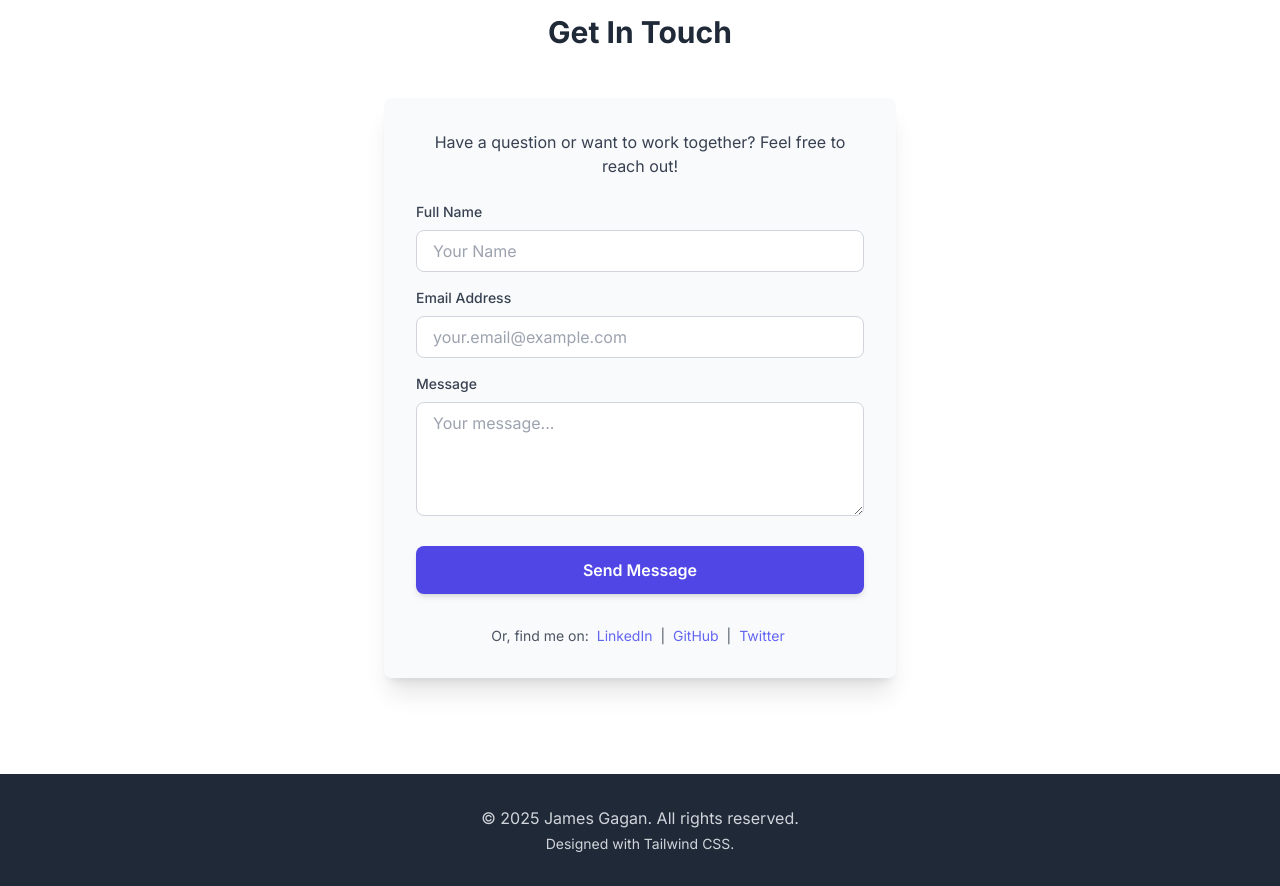
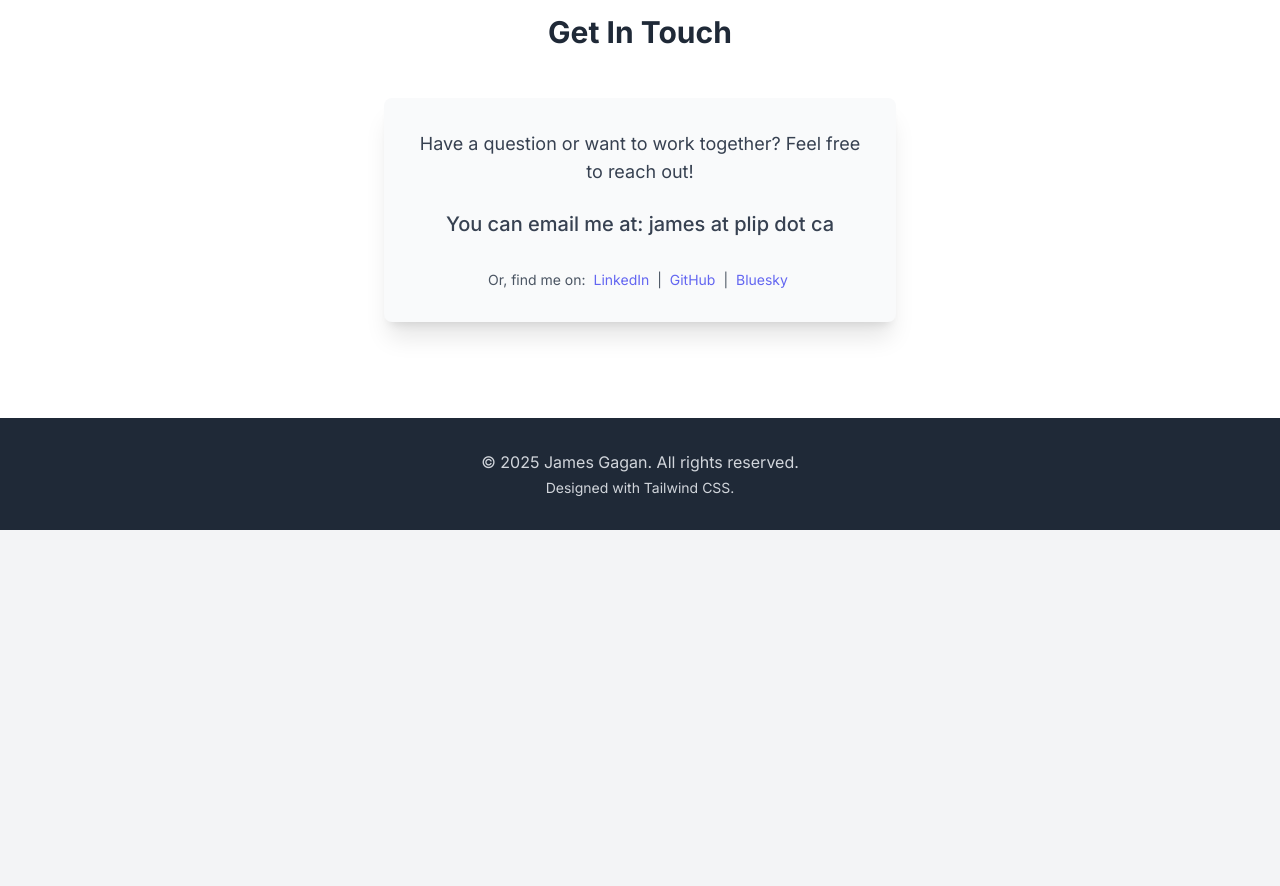
Before and after one commit to husker/husker.github.io, a plain HTML site: page index.html in a window 1280 px wide. Shown: the part 2020-2906 px from the top of the page. After the commit the page ends 2550 px from the top, so only its background shows below. Drawn offline with nearby package versions, Linux system fonts and the light colour scheme.

Commit message:
Update index.html

```diff
--- a/index.html
+++ b/index.html
@@ -110,38 +110,24 @@
                         <a href="https://husker.github.io/french.html" target="_blank" rel="noopener noreferrer" class="inline-block bg-indigo-500 text-white text-sm font-medium py-2 px-4 rounded-lg hover:bg-indigo-600 transition duration-300">View Project</a>
                     </div>
                 </div>
-            </div> </div>
+            </div>
+        </div>
     </section>
 
     <section id="contact" class="py-16 md:py-24 bg-white">
         <div class="container mx-auto px-6">
             <h2 class="text-3xl font-bold text-center mb-12 text-gray-800">Get In Touch</h2>
             <div class="max-w-lg mx-auto bg-gray-50 p-8 rounded-lg shadow-xl">
-                <p class="text-center text-gray-700 mb-6">
-                    Have a question or want to work together? Feel free to reach out!
+                <p class="text-center text-gray-700 text-lg mb-6"> Have a question or want to work together? Feel free to reach out!
                 </p>
-                <form action="#" method="POST"> <div class="mb-4">
-                        <label for="name" class="block text-gray-700 text-sm font-medium mb-2">Full Name</label>
-                        <input type="text" id="name" name="name" placeholder="Your Name" class="w-full px-4 py-2 border border-gray-300 rounded-lg focus:ring-indigo-500 focus:border-indigo-500" required>
-                    </div>
-                    <div class="mb-4">
-                        <label for="email" class="block text-gray-700 text-sm font-medium mb-2">Email Address</label>
-                        <input type="email" id="email" name="email" placeholder="your.email@example.com" class="w-full px-4 py-2 border border-gray-300 rounded-lg focus:ring-indigo-500 focus:border-indigo-500" required>
-                    </div>
-                    <div class="mb-6">
-                        <label for="message" class="block text-gray-700 text-sm font-medium mb-2">Message</label>
-                        <textarea id="message" name="message" rows="4" placeholder="Your message..." class="w-full px-4 py-2 border border-gray-300 rounded-lg focus:ring-indigo-500 focus:border-indigo-500" required></textarea>
-                    </div>
-                    <div class="text-center">
-                        <button type="submit" class="bg-indigo-600 text-white font-semibold py-3 px-8 rounded-lg shadow-md hover:bg-indigo-700 transition duration-300 w-full">Send Message</button>
-                    </div>
-                </form>
+                <p class="text-center text-gray-700 text-xl font-medium mb-8"> You can email me at: james at plip dot ca
+                </p>
                 <p class="text-center text-gray-600 text-sm mt-8">
                     Or, find me on:
-                    <a href="#" class="text-indigo-500 hover:underline mx-1">LinkedIn</a> |
-                    <a href="#" class="text-indigo-500 hover:underline mx-1">GitHub</a> |
-                    <a href="#" class="text-indigo-500 hover:underline mx-1">Twitter</a>
-                    </p>
+                    <a href="https://www.linkedin.com/in/james-gagan/" target="_blank" rel="noopener noreferrer" class="text-indigo-500 hover:underline mx-1">LinkedIn</a> |
+                    <a href="https://github.com/husker" target="_blank" rel="noopener noreferrer" class="text-indigo-500 hover:underline mx-1">GitHub</a> |
+                    <a href="https://bsky.app/profile/plip.ca" target="_blank" rel="noopener noreferrer" class="text-indigo-500 hover:underline mx-1">Bluesky</a>
+                </p>
             </div>
         </div>
     </section>
```
